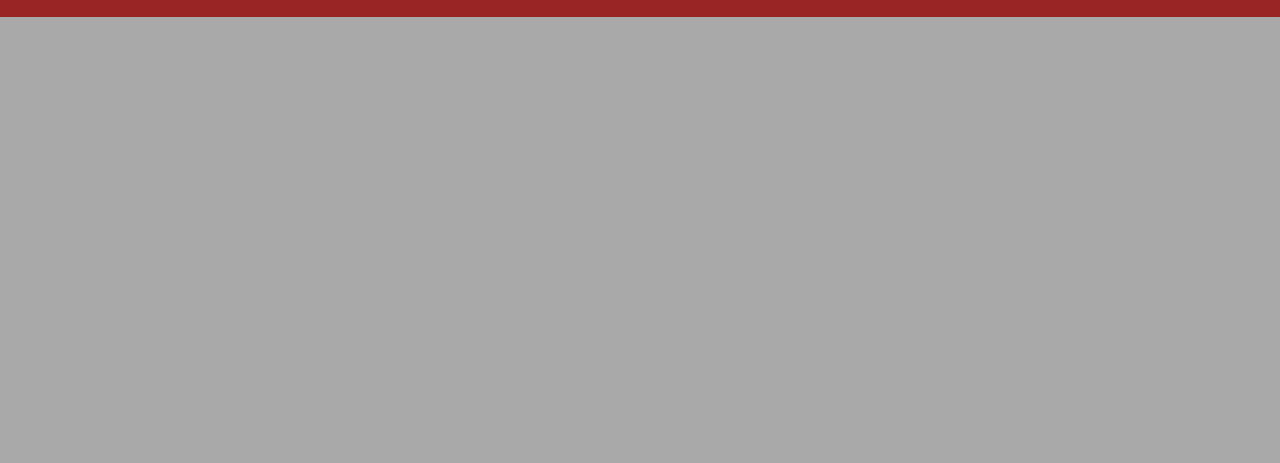
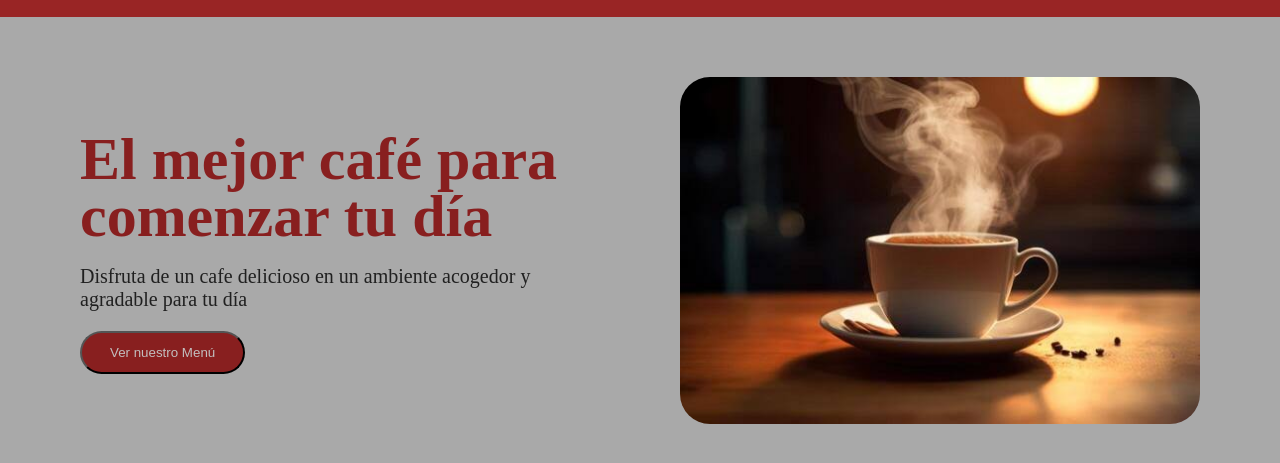
Before and after one commit to portedomingo87-prog/Coffee-House_HTML_CSS, a plain HTML site: page index.html in a window 1280 px wide. Shown: the part 73-536 px from the top of the page. Drawn offline with Linux system fonts and the light colour scheme.

Commit message:
Cuerpo de la pagina

```diff
--- a/index.html
+++ b/index.html
@@ -22,5 +22,18 @@
         </section>
     </header>
 
+    <main class="main">
+        <section class="hero">
+        <section class="hero-content">
+            <h1 class="titulo">El mejor café para comenzar tu día</h1>
+            <p>Disfruta de un cafe delicioso en un ambiente acogedor y agradable para tu día</p>
+            <button class="boton">Ver nuestro Menú</button>
+        </section>
+        <section class="hero-image">
+            <img src="img/img2.png" alt="Imagen de una taza de cafe" class="img2">
+        </section>
+        </section>
+    </main>
+
 </body>
 </html>
--- a/style.css
+++ b/style.css
@@ -42,3 +42,51 @@ body {
 a:hover {
     color: rgb(3, 138, 3);
 }
+
+.hero {
+    display: flex;
+    align-items: center;
+    gap: 80px;
+    padding: 60px 40px;
+    justify-content: space-between;
+    margin: 0 auto;
+    max-width: 1200px;
+}
+
+.hero-content, .hero-image {
+    flex: 1;
+}
+
+.titulo {
+    font-size: 60px;
+    margin-bottom: 20px;
+    color: rgb(136, 31, 31);
+    font-family: "sans-serif";
+    margin-top: 0;
+    line-height: 0.95;
+}
+
+.hero-content p {
+    font-size: 20px;
+    margin-bottom: 20px;
+    color: rgb(32, 32, 32);
+}
+
+.img2 {
+    width: 100%;
+    height: auto;
+    border-radius: 30px;
+}
+
+.boton {
+    background-color: rgb(136, 31, 31);
+    color: rgb(194, 191, 191);
+    padding: 12px 28px;
+    border-radius: 30px;
+    text-decoration: none;
+}
+
+.boton:hover {
+    background-color: rgb(3, 138, 3);
+    color: rgb(194, 191, 191);
+}
```
Also changed, not shown: img/img2.png (added), img/img3.png (added).
